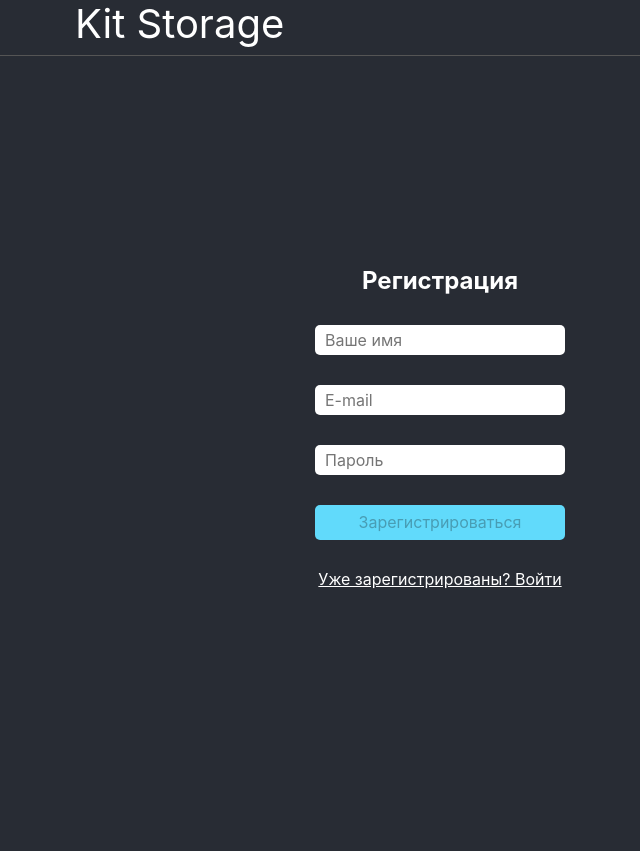
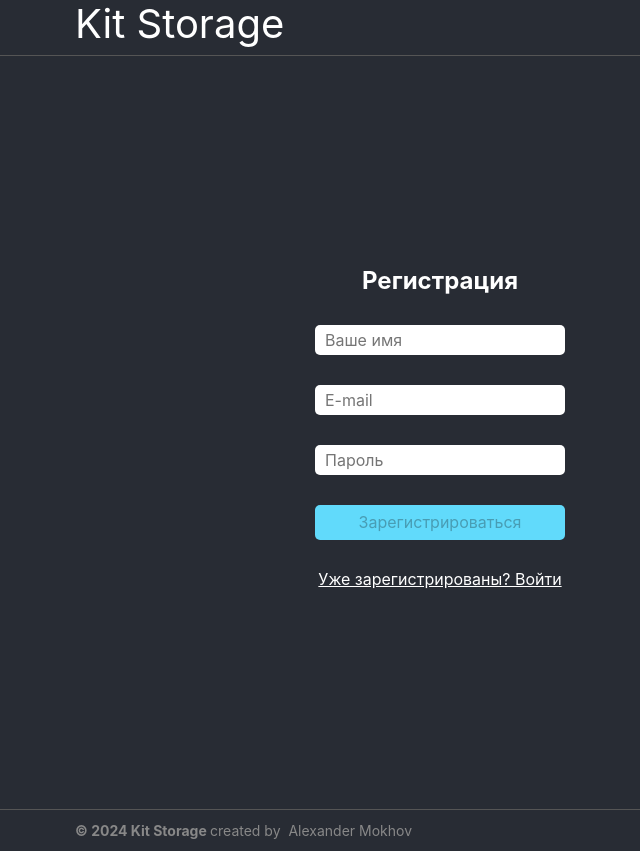
Before and after one commit to Alexandr-Mokhov/kit-storage, a React (Create React App) app: page /#/register in a window 1280 px wide. Shown: the whole page, without its empty margins (200-840 px from the left). Before the commit the page ends 800 px from the top, so only its background shows below. Built offline with nearby package versions, Linux system fonts and the light colour scheme.

Commit message:
feat: добавить компонент футер

```diff
--- a/src/App.css
+++ b/src/App.css
@@ -1,5 +1,7 @@
 .page {
-	position: relative;
+	min-height: 100vh;
+	display: flex;
+	flex-direction: column;
 }
 
 .auth {
--- a/src/App.js
+++ b/src/App.js
@@ -8,6 +8,7 @@ import Register from './components/Register/Register';
 import Main from './components/Main/Main';
 import ProtectedRouteElement from './components/ProtectedRoute/ProtectedRoute';
 import Preloader from './components/Preloader/Preloader';
+import Footer from './components/Footer/Footer';
 import './App.css';
 
 export default function App() {
@@ -35,6 +36,7 @@ export default function App() {
           <ProtectedRouteElement element={Main} loggedIn={loggedIn} />}
         />
       </Routes>
+      <Footer />
     </div>
   );
 }
--- a/src/components/FileContainer/FileContainer.css
+++ b/src/components/FileContainer/FileContainer.css
@@ -13,7 +13,7 @@
 	}
 }
 
-@media screen and (max-width: 540px) {
+@media screen and (max-width: 490px) {
 	.file-container {
 		grid-template-columns: repeat(3, 1fr);
 	}
--- /dev/null
+++ b/src/components/Footer/Footer.css
@@ -0,0 +1,52 @@
+.footer {
+  color: #888;
+  display: flex;
+  flex-direction: column;
+  justify-content: center;
+  width: 100%;
+  height: 41px;
+  flex-shrink: 0;
+  z-index: 0;
+	border-top: 1px solid #555;
+	margin-top: 10px;
+}
+
+.footer__container {
+	margin: 0 auto;
+  width: 100%;
+  max-width: 810px;
+  display: flex;
+  justify-content: space-between;
+  align-items: center;
+}
+
+.footer__copywriting {
+  display: flex;
+  font-size: 14px;
+  font-weight: 400;
+  line-height: 16px;
+  margin-left: 40px;
+}
+
+.footer__copywriting_author {
+	text-decoration: none;
+  color: #888;
+	margin-right: 10px;
+}
+
+.footer__copywriting_author:hover {
+  color: #61dafb;
+}
+
+@media screen and (max-width: 790px) {
+  .footer__copywriting {
+    margin-left: 20px;
+  }
+}
+
+@media screen and (max-width: 600px) {
+  .footer__copywriting {
+    display: flex;
+    flex-direction: column;
+  }
+}
--- /dev/null
+++ b/src/components/Footer/Footer.js
@@ -0,0 +1,29 @@
+import './Footer.css';
+
+export default function Footer() {
+	return (
+		<footer className="footer">
+			<div className="footer__container">
+				<div className="footer__copywriting">
+					<div>
+						<span>
+							<strong>
+								&copy;&nbsp;{new Date().getFullYear()}
+							</strong>
+						</span>
+						<span className="footer__copywriting_name">
+							<strong>
+								&nbsp;Kit&nbsp;Storage&nbsp;
+							</strong>
+						</span>
+					</div>
+					<span>created&nbsp;by &nbsp;
+						<a className="footer__copywriting_author" href="https://github.com/Alexandr-Mokhov" target="_blank" rel="noreferrer">
+							Alexander&nbsp;Mokhov
+						</a>
+					</span>
+				</div>
+			</div>
+		</footer>
+	);
+}
--- a/src/components/Main/Main.css
+++ b/src/components/Main/Main.css
@@ -4,6 +4,7 @@
 	display: flex;
 	flex-direction: column;
 	align-items: center;
+	flex: 1;
 }
 
 .main__title {
@@ -28,7 +29,7 @@
 }
 
 .main__input {
-	width: 500px;
+	width: calc(100% - 20px);
 	margin: 10px;
 }
 
@@ -68,7 +69,7 @@ input[type=file]::file-selector-button:hover {
 	background-color: #EEE;
 }
 
-@media screen and (max-width: 490px) {
+@media screen and (max-width: 540px) {
 	.main__download {
 		flex-direction: column;
 		align-items: flex-start;
@@ -78,14 +79,3 @@ input[type=file]::file-selector-button:hover {
 		width: calc(100% - 20px);
 	}
 }
-
-@media screen and (max-width: 490px) {
-	.main__download {
-		flex-direction: column;
-		align-items: flex-start;
-	}
-
-	.main__input {
-		width: calc(100% - 20px);
-	}
-}
--- a/src/index.css
+++ b/src/index.css
@@ -7,7 +7,7 @@ body {
     sans-serif;
   -webkit-font-smoothing: antialiased;
   -moz-osx-font-smoothing: grayscale;
-  background-color: #282c34;
+  background-color: hsl(220, 13%, 18%);
   color: #FFF;
 }
 
```
